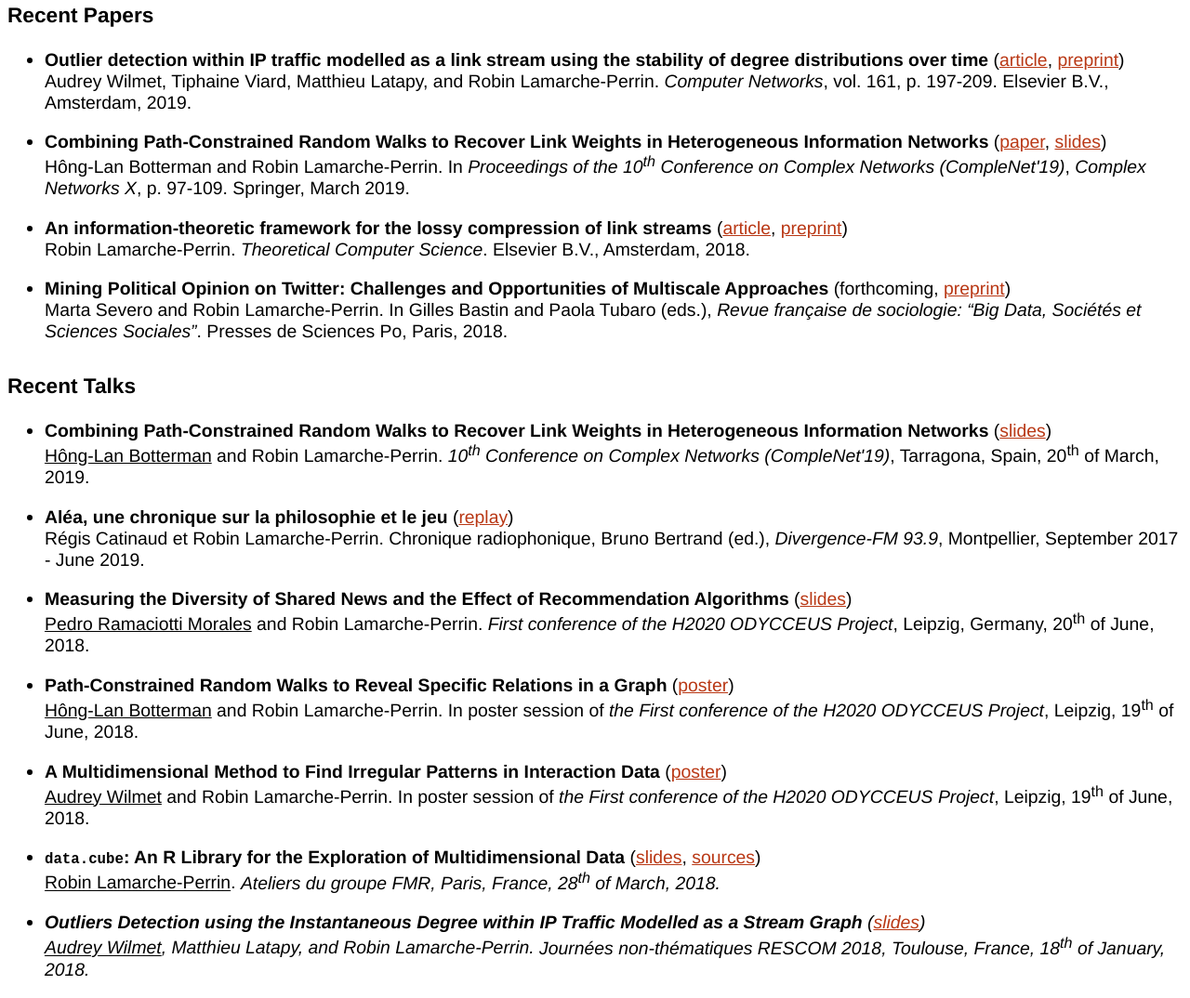
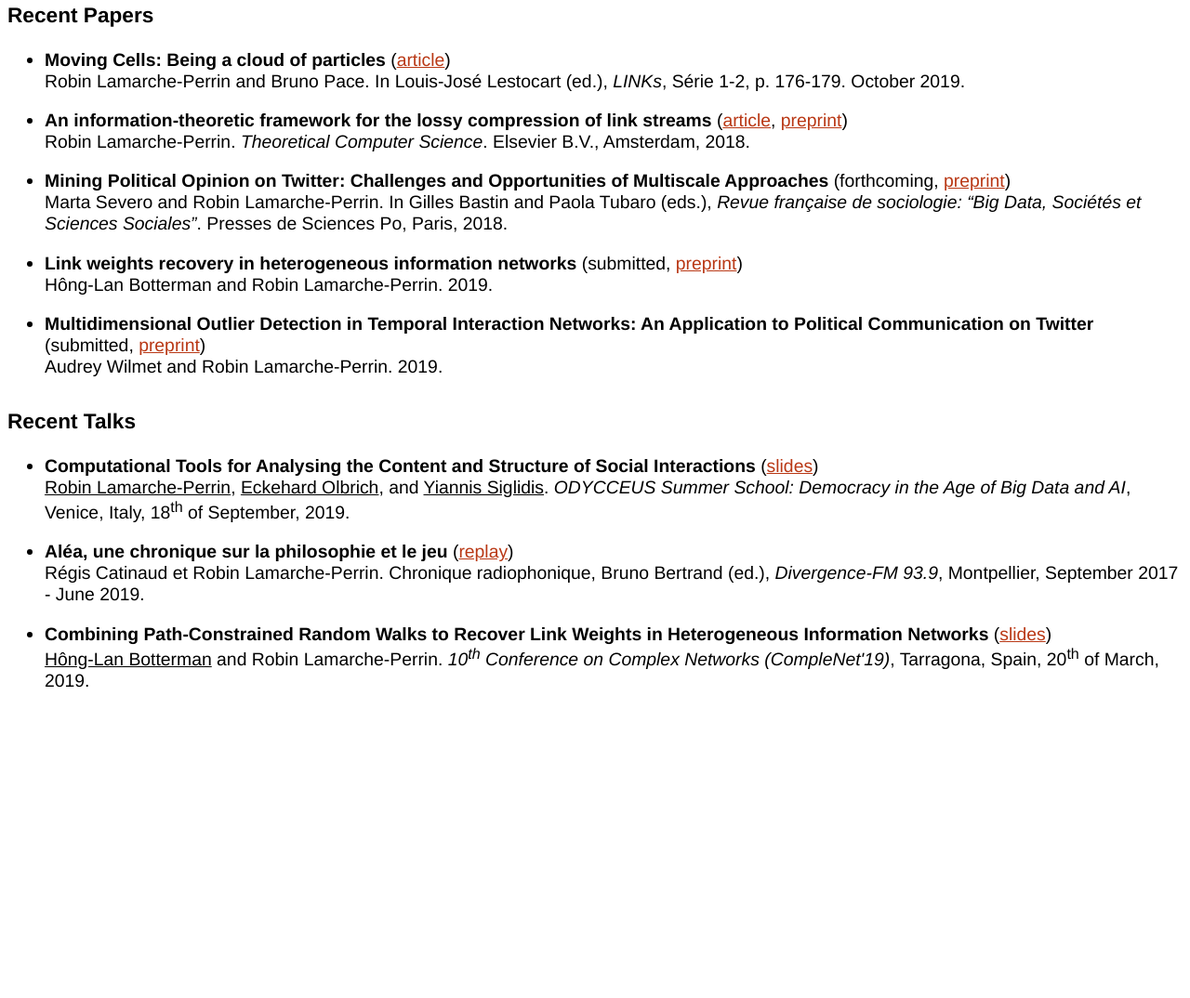
Before and after one commit to Lamarche-Perrin/homepage, a plain HTML site: page html/home.html in a window 1280 px wide. Shown: the part 295-1369 px from the top of the page at 93% size. After the commit the page ends 1059 px from the top, so only its background shows below. Drawn offline with Linux system fonts and the light colour scheme.

Commit message:
Update of October 2019

```diff
--- a/html/home.html
+++ b/html/home.html
@@ -42,48 +42,39 @@
 	<h3>Recent Papers</h3>
 
 	<ul>
-	  <li><b>Outlier detection within IP traffic modelled as a link stream using the stability of degree distributions over time</b>
-		<span id="link">(<a href="https://doi.org/10.1016/j.comnet.2019.07.002" target="_blank">article</a>, <a href="https://arxiv.org/abs/1906.02524" target="_blanck">preprint</a>)</span><br>
-		Audrey Wilmet, Tiphaine Viard, Matthieu Latapy, and Robin Lamarche-Perrin. <i>Computer Networks</i>, vol.&nbsp;161, p.&nbsp;197-209. Elsevier B.V., Amsterdam, 2019.</li>
-
-	  <li><b>Combining Path-Constrained Random Walks to Recover Link Weights in Heterogeneous Information Networks</b>
-		<span id="link">(<a href="https://link.springer.com/chapter/10.1007/978-3-030-14459-3_8" target="_blank">paper</a>, <a href="../pdf/botterman_et_al_2019_COMPLENET_slides.pdf" target="_blank">slides</a>)</span><br>
-		H&ocirc;ng-Lan Botterman and Robin Lamarche-Perrin. In <i>Proceedings of the 10<sup>th</sup> Conference on Complex Networks (CompleNet'19)</i>, <i>Complex Networks X</i>, p.&nbsp;97-109. Springer, March 2019.</li>
+	  <li><b>Moving Cells: Being a cloud of particles</b> (<a href="http://links-series.com/wp-content/uploads/2019/10/Moving-Cells-Being-a-cloud-of-particles.pdf" target="_blank">article</a>)<br>
+		Robin Lamarche-Perrin and Bruno Pace. In Louis-José Lestocart (ed.), <i>LINKs</i>, Série 1-2, p.&nbsp;176-179. October 2019.</li>
 
 	  <li><b>An information-theoretic framework for the lossy compression of link streams</b>
 		<span id="link">(<a href="https://doi.org/10.1016/j.tcs.2018.12.009" target="_blank">article</a>, <a href="https://arxiv.org/abs/1807.06874" target="_blanck">preprint</a>)</span><br>
 		Robin Lamarche-Perrin. <i>Theoretical Computer Science</i>. Elsevier B.V., Amsterdam, 2018.</li>
 
-		<li><b>Mining Political Opinion on Twitter: Challenges and Opportunities of Multiscale Approaches</b>
-		  <span id="link">(forthcoming, <a href="https://hal.archives-ouvertes.fr/hal-02187224" target="_blank">preprint</a>)</span><br>
-		  Marta Severo and Robin Lamarche-Perrin. In Gilles Bastin and Paola Tubaro (eds.), <i>Revue française de sociologie: &ldquo;Big Data, Sociétés et Sciences Sociales&rdquo;</i>. Presses de Sciences Po, Paris, 2018.</li>
+	  <li><b>Mining Political Opinion on Twitter: Challenges and Opportunities of Multiscale Approaches</b>
+		<span id="link">(forthcoming, <a href="https://hal.archives-ouvertes.fr/hal-02187224" target="_blank">preprint</a>)</span><br>
+		Marta Severo and Robin Lamarche-Perrin. In Gilles Bastin and Paola Tubaro (eds.), <i>Revue française de sociologie: &ldquo;Big Data, Sociétés et Sciences Sociales&rdquo;</i>. Presses de Sciences Po, Paris, 2018.</li>
+
+	  <li><b>Link weights recovery in heterogeneous information networks</b>
+		<span id="link">(submitted, <a href="https://arxiv.org/abs/1906.11727" target="_blanck">preprint</a>)</span><br>
+		H&ocirc;ng-Lan Botterman and Robin Lamarche-Perrin. 2019.</li>
+
+	  <li><b>Multidimensional Outlier Detection in Temporal Interaction Networks: An Application to Political Communication on Twitter</b>
+		<span id="link">(submitted, <a href="https://arxiv.org/abs/1906.02541" target="_blanck">preprint</a>)</span><br>
+		Audrey Wilmet and Robin Lamarche-Perrin. 2019.</li>
 	</ul>
 
 
 	<h3>Recent Talks</h3>
 
 	<ul>
-	  <li><b>Combining Path-Constrained Random Walks to Recover Link Weights in Heterogeneous Information Networks</b> (<a href="../pdf/botterman_et_al_2019_COMPLENET_slides.pdf" target="_blank">slides</a>)<br>
-		<u>H&ocirc;ng-Lan Botterman</u> and Robin Lamarche-Perrin. <i>10<sup>th</sup> Conference on Complex Networks (CompleNet'19)</i>, Tarragona, Spain, 20<sup>th</sup> of March, 2019.</li>
+	  <li><b>Computational Tools for Analysing the Content and Structure of Social Interactions</b> (<a href="../pdf/lamarche-perrin_et_al_2019_ODYCCEUS_slides.pdf" target="_blank">slides</a>)<br>
+		<u>Robin Lamarche-Perrin</u>, <u>Eckehard Olbrich</u>, and <u>Yiannis Siglidis</u>. <i>ODYCCEUS Summer School: Democracy in the Age of Big Data and AI</i>, Venice, Italy, 18<sup>th</sup> of September, 2019.</li>
 
-	  <li><font id="geo"><b>Aléa, une chronique sur la philosophie et le jeu</b></font>
+	  <li><b>Aléa, une chronique sur la philosophie et le jeu</b>
 		<span id="link">(<a href="http://www.divergence-fm.org/index.php?page=accueil.php?p=1&f=aa" target="_blank">replay</a>)</span><br>
 		Régis Catinaud et Robin Lamarche-Perrin. Chronique radiophonique, Bruno Bertrand (ed.), <i>Divergence-FM 93.9</i>, Montpellier, September 2017 - June 2019.</li>
 
-	  <li><b>Measuring the Diversity of Shared News and the Effect of Recommendation Algorithms</b> (<a href="../pdf/ramaciotti_morales_et_al_2018_ODYCCEUS_slides.pdf" target="_blank">slides</a>)<br>
-		<u>Pedro Ramaciotti Morales</u> and Robin Lamarche-Perrin. <i>First conference of the H2020 ODYCCEUS Project</i>, Leipzig, Germany, 20<sup>th</sup> of June, 2018.</li>
-
-	  <li><b>Path-Constrained Random Walks to Reveal Specific Relations in a Graph</b> (<a href="../pdf/botterman_et_al_2018_ODYCCEUS_poster.pdf" target="_blank">poster</a>)<br>
-		<u>H&ocirc;ng-Lan Botterman</u> and Robin Lamarche-Perrin. In poster session of <i>the First conference of the H2020 ODYCCEUS Project</i>, Leipzig, 19<sup>th</sup> of June, 2018.</li>
-
-	  <li><b>A Multidimensional Method to Find Irregular Patterns in Interaction Data</b> (<a href="../pdf/wilmet_et_al_2018_ODYCCEUS_poster.pdf" target="_blank">poster</a>)<br>
-		<u>Audrey Wilmet</u> and Robin Lamarche-Perrin. In poster session of <i>the First conference of the H2020 ODYCCEUS Project</i>, Leipzig, 19<sup>th</sup> of June, 2018.</li>
-
-	  <li><b><tt>data.cube</tt>: An R Library for the Exploration of Multidimensional Data</b> (<a href="../pdf/lamarche-perrin_2018_FMR_WORKSHOP_slides.pdf" target="_blank">slides</a>, <a href="https://github.com/Lamarche-Perrin/data.cube" target="_blank">sources</a>)<br>
-		<u>Robin Lamarche-Perrin</u>. <i>Ateliers du groupe FMR, Paris, France, 28<sup>th</sup> of March, 2018.</li>
-
-	  <li><b>Outliers Detection using the Instantaneous Degree within IP Traffic Modelled as a Stream Graph</b> (<a href="../pdf/wilmet_et_al_2018_RESCOM_slides.pdf" target="_blank">slides</a>)<br>
-		<u>Audrey Wilmet</u>, Matthieu Latapy, and Robin Lamarche-Perrin. <i>Journées non-thématiques RESCOM 2018, Toulouse, France, 18<sup>th</sup> of January, 2018.</li>
+	  <li><b>Combining Path-Constrained Random Walks to Recover Link Weights in Heterogeneous Information Networks</b> (<a href="../pdf/botterman_et_al_2019_COMPLENET_slides.pdf" target="_blank">slides</a>)<br>
+		<u>H&ocirc;ng-Lan Botterman</u> and Robin Lamarche-Perrin. <i>10<sup>th</sup> Conference on Complex Networks (CompleNet'19)</i>, Tarragona, Spain, 20<sup>th</sup> of March, 2019.</li>
 	</ul>
   </body>
 </html>
```
Also changed, not shown: html/art.html (+12 -8 lines), html/publications.html (+2 -2 lines), html/research.html (+1 -1 lines), html/talks.html (+3 -0 lines), 1 other file.
